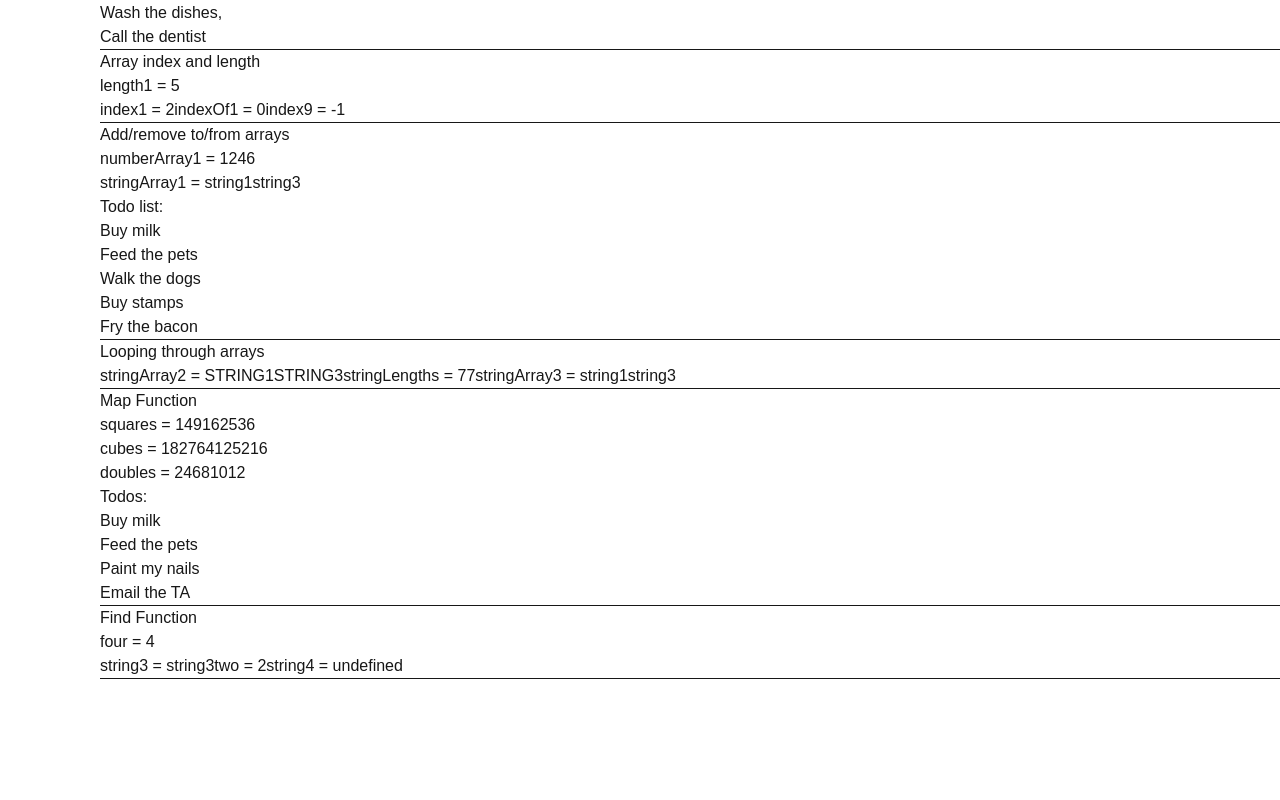
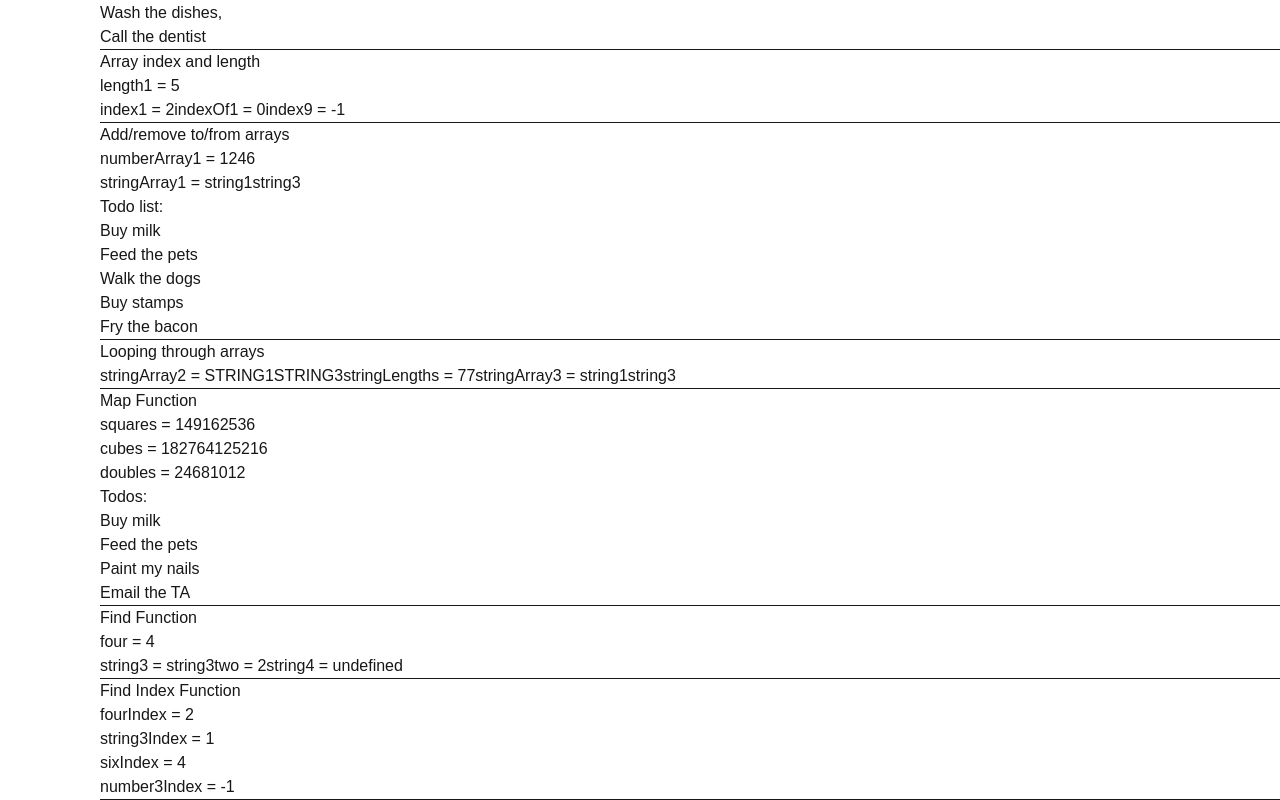
Before and after one commit to rileypk8/webdev-client, a Next.js app: page /labs/lab3 in a window 1280 px wide. Shown: the part 2097-2897 px from the top of the page. Before the commit the page ends 2776 px from the top, so only its background shows below. Built offline with nearby package versions, Linux system fonts and the light colour scheme.

Commit message:
a3: 3.4.6

```diff
--- /dev/null
+++ b/app/labs/lab3/FindIndex.tsx
@@ -0,0 +1,18 @@
+export default function FindIndex() {
+  let numberArray1 = [1, 2, 4, 5, 6];
+  let stringArray1 = ["string1", "string3"];
+  const fourIndex = numberArray1.findIndex((a) => a === 4);
+  const string3Index = stringArray1.findIndex((a) => a === "string3");
+  const sixIndex = numberArray1.findIndex((a) => a === 6);
+  const number3Index = numberArray1.findIndex((a) => a === 3);
+  return (
+    <div id="wd-find-index">
+      <h4>Find Index Function</h4>
+      fourIndex = {fourIndex} <br />
+      string3Index = {string3Index} <br />
+      sixIndex = {sixIndex} <br />
+      number3Index = {number3Index}
+      <hr />
+    </div>
+  );
+}
--- a/app/labs/lab3/page.tsx
+++ b/app/labs/lab3/page.tsx
@@ -16,6 +16,7 @@ import AddingAndRemovingToFromArrays from "./AddingAndRemovingToFromArrays";
 import ForLoops from "./ForLoops";
 import MapFunction from "./MapFunction";
 import FindFunction from "./FindFunction";
+import FindIndex from "./FindIndex";
 
 export default function Lab3() {
   return (
@@ -39,6 +40,7 @@ export default function Lab3() {
       <ForLoops />
       <MapFunction />
       <FindFunction />
+      <FindIndex />
     </div>
   );
 }
```
